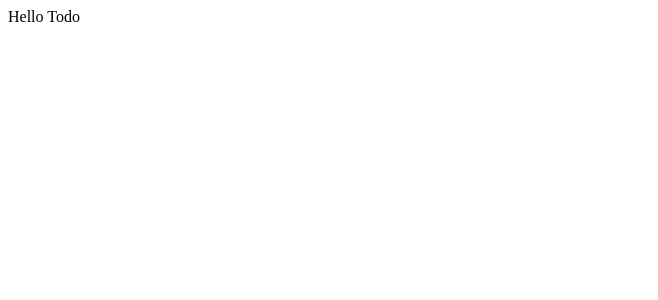
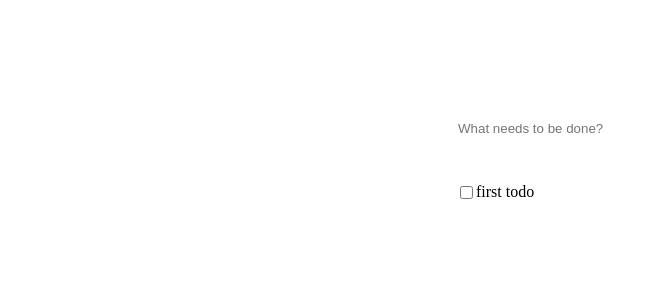
Before and after one commit to Yukiniro/awesome-todo-list, a React (Vite) app in the folder apps/react-todo/: page / in a window 1280 px wide. Shown: the top 300 px of the page, without its empty margins (0-658 px from the left). Built offline with nearby package versions, Linux system fonts and the light colour scheme.

Commit message:
feat: add list and item

```diff
--- a/apps/react-todo/src/App.tsx
+++ b/apps/react-todo/src/App.tsx
@@ -1,5 +1,11 @@
+import TodoList from "./components/TodoList";
+
 function App() {
-  return <div className="App">Hello Todo</div>;
+  return (
+    <div className="flex justify-center items-center w-screen h-screen">
+      <TodoList />
+    </div>
+  );
 }
 
 export default App;
--- /dev/null
+++ b/apps/react-todo/src/components/TodoItem.tsx
@@ -0,0 +1,17 @@
+type TodoItemProps = {
+  id: string;
+  done: boolean;
+  content: string;
+};
+
+function TodoItem(props: TodoItemProps) {
+  const { id, done, content } = props;
+  return (
+    <div className="w-1/1 h-16 border flex items-center">
+      <input checked={done} type="checkbox" />
+      <label>{content}</label>
+    </div>
+  );
+}
+
+export default TodoItem;
--- /dev/null
+++ b/apps/react-todo/src/components/TodoList.tsx
@@ -0,0 +1,17 @@
+import TodoItem from "./TodoItem";
+
+function TodoList() {
+  return (
+    <div className=" w-96 h-156 list-shadow">
+      <div className="w-1/1 h-16">
+        <input
+          className="w-1/1 h-16 block border-none margin-0 padding-0"
+          placeholder="What needs to be done?"
+        />
+      </div>
+      <TodoItem id="1" done={false} content="first todo" />
+    </div>
+  );
+}
+
+export default TodoList;
--- /dev/null
+++ b/apps/react-todo/src/main.css
@@ -0,0 +1,3 @@
+* {
+  box-sizing: border-box;
+}
--- a/apps/react-todo/src/main.tsx
+++ b/apps/react-todo/src/main.tsx
@@ -2,6 +2,7 @@ import React from "react";
 import ReactDOM from "react-dom/client";
 import App from "./App";
 import "uno.css";
+import "./main.css";
 
 ReactDOM.createRoot(document.getElementById("root") as HTMLElement).render(
   <React.StrictMode>
--- a/apps/react-todo/vite.config.ts
+++ b/apps/react-todo/vite.config.ts
@@ -4,5 +4,18 @@ import Unocss from "unocss/vite";
 
 // https://vitejs.dev/config/
 export default defineConfig({
-  plugins: [react(), Unocss()],
+  plugins: [
+    react(),
+    Unocss({
+      rules: [
+        [
+          "list-shadow",
+          {
+            "box-shadow":
+              "rgba(50, 50, 93, 0.25) 0px 30px 60px -12px, rgba(0, 0, 0, 0.3) 0px 18px 36px -18px;",
+          },
+        ],
+      ],
+    }),
+  ],
 });
```
